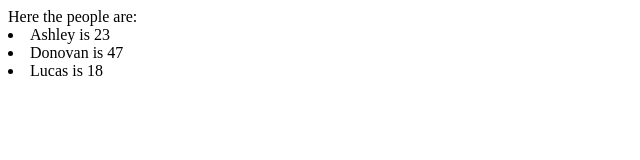
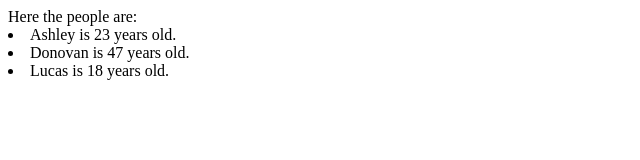
Before and after one commit to Orshanski/bootcamp_ex, a plain HTML site: page week03/monday/loop1.html in a window 1280 px wide. Shown: the whole page, without its empty margins (0-640 px from the left). Drawn offline with Linux system fonts and the light colour scheme.

Commit message:
Add ex 2

```diff
--- a/week03/monday/loop1.js
+++ b/week03/monday/loop1.js
@@ -10,7 +10,7 @@ const nm = document.getElementById("names")
 function displayNames() {
     for (let i in names) {
         const nameElement = document.createElement("li");
-        nameElement.innerHTML = `${names[i].name} is ${names[i].age}`;
+        nameElement.innerHTML = `${names[i].name} is ${names[i].age} years old.`;
         nm.appendChild(nameElement);
     }
 }
```
Also changed, not shown: week03/monday/loop1.html (+1 -0 lines).
